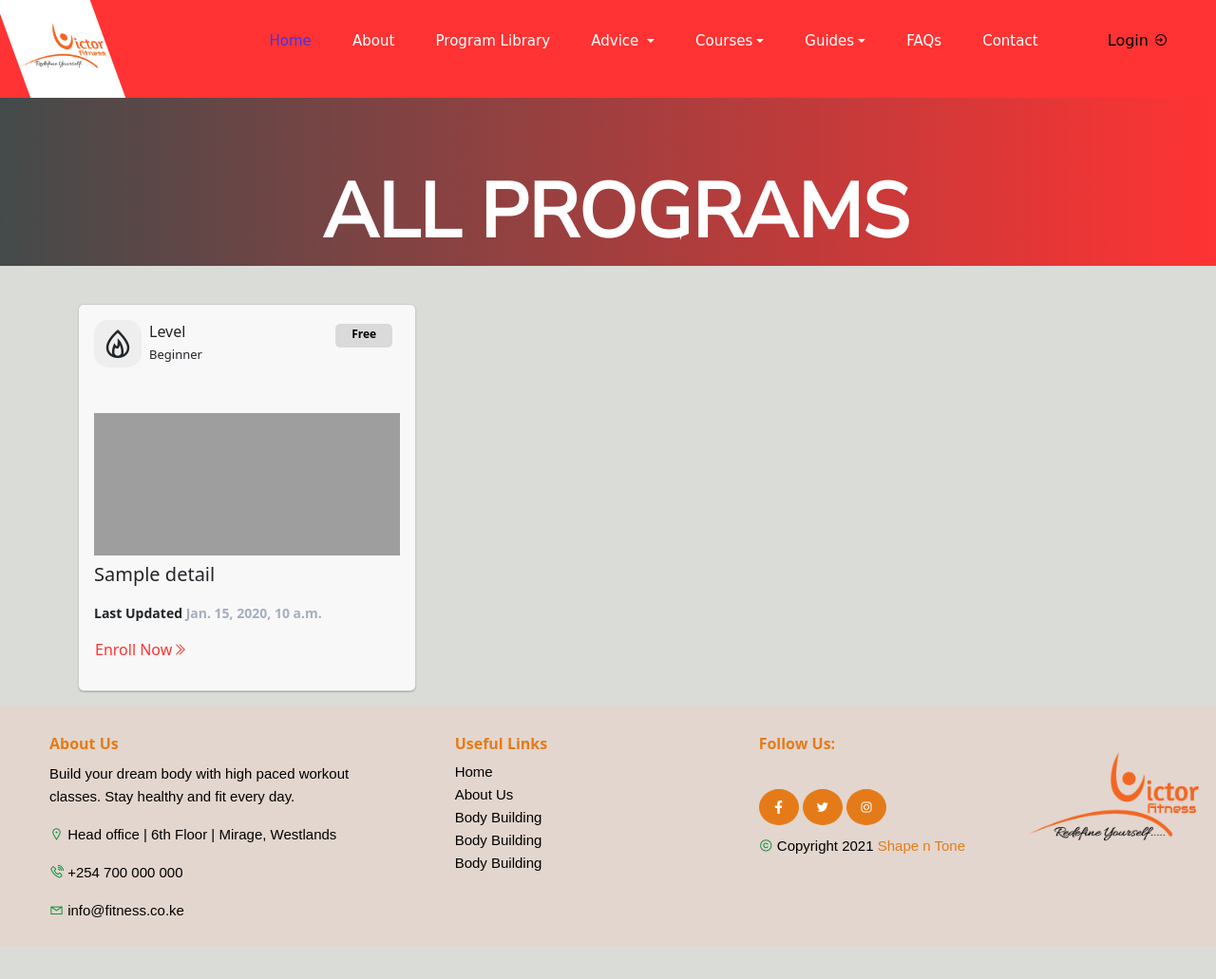
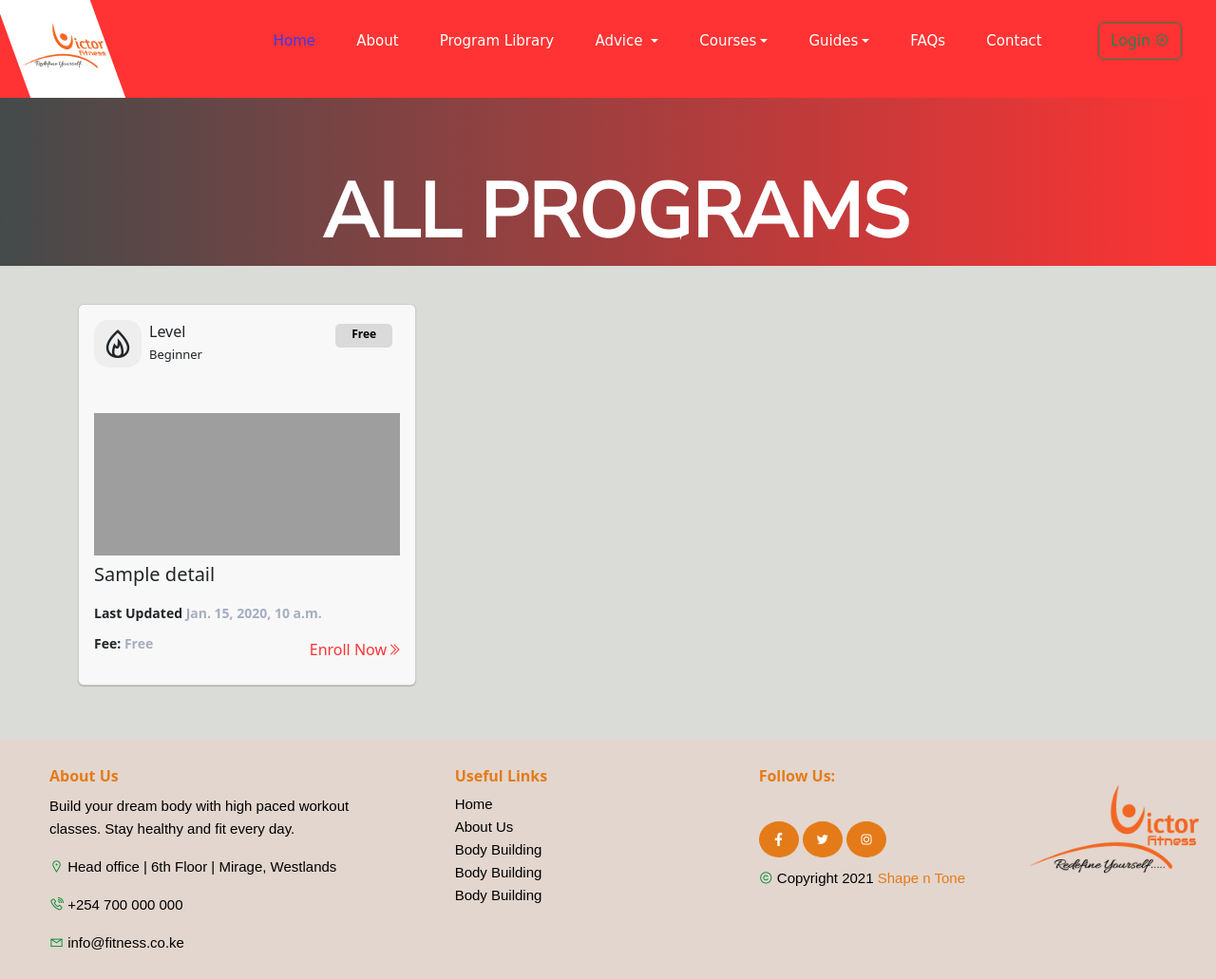
Before and after one commit to KobbyTechnologies/VictorFitness, a Django app: page /programs in a window 1280 px wide. Shown: the whole page at 95% size. Before the commit the page ends 966 px from the top, so only its background shows below. Run offline with Django 4.2, Linux system fonts and the light colour scheme; tables that the repository leaves empty hold one stand-in row (values such as "Sample post"); parts of the project's set-up code (start-up, migrations or seed data) failed here and were passed over; some libraries are stand-ins or nearby versions; some web fonts are replaced; grey boxes are pictures that could not be loaded.

Commit message:
create django conditions

```diff
--- a/authentication/models.py
+++ b/authentication/models.py
@@ -24,6 +24,7 @@ class MyUserManager(BaseUserManager):
         user.is_admin = True
         user.is_staff = True
         user.is_superuser = True
+        user.is_email_verified = True
         user.save(using=self._db)
         return user
 
--- a/authentication/urls.py
+++ b/authentication/urls.py
@@ -2,7 +2,7 @@ from django.urls import path
 from . import views
 
 urlpatterns = [
-    path('', views.login_request,name="login"),
+    path('login', views.login_request,name="login"),
     path('register', views.register_request,name="register"),
     path('logout', views.logout_request,name="logout"),
     path('activate-user/<uidb64>/<token>',
--- a/landing/templates/main/programs.html
+++ b/landing/templates/main/programs.html
@@ -23,10 +23,10 @@
         <div class="row">
             <div class="col-md-12">
                 <div class="section-header plan-head">
-                    <div class="row">
+                    <div class="row mb-5">
                         {% for res in pro %}
                         <div class="col-md-4 my-2">
-                            <div class="card hover-div p-3 mb-2">
+                            <div class="card hover-div p-3 mb-2 h-100">
                                 <div class="d-flex justify-content-between">
                                     <div class="d-flex flex-row align-items-center">
                                         <div class="icon"> <i class="las la-burn"></i> </div>
@@ -48,10 +48,25 @@
                                                     {{res.last_update}}</span>
                                             </span>
                                         </div>
-                                        <div class=" my-2 links" style="display: inline-block;">
+                                        <div class=" my-2 links">
+                                            {% if 'Free' in res.status%}
+                                            <span class="text1">Fee: <span class="text2">
+                                                    Free</span>
+                                            </span>
                                             <a href="{% url 'details' res.id %}" type="button" class="btn">Enroll Now<i
                                                     class="las la-angle-double-right"></i>
                                             </a>
+
+                                            {% else %}
+                                            <span class="text1">Fee: <span class=" text2">
+                                                    Kshs {{res.price}}</span>
+
+                                            </span>
+                                            <a href="{% url 'login' %}" type="button" class="btn">Enroll Now<i
+                                                    class="las la-angle-double-right"></i>
+                                            </a>
+                                            {% endif %}
+
                                         </div>
                                     </div>
                                 </div>
--- a/landing/templates/navbar.html
+++ b/landing/templates/navbar.html
@@ -39,8 +39,8 @@
                 <li class="nav-item"><a class="nav-link" href="#"> FAQs</a></li>
                 <li class="nav-item"><a class="nav-link" href="#"> Contact</a></li>
                 <form class="d-flex">
-                    <button class="btn btn-outline-success mx-4" type="button" data-bs-toggle="modal"
-                        data-bs-target="#authentication">Login <i class="las la-sign-in-alt"></i></button>
+                    <a href="{% url 'login' %}" class="btn btn-outline-success mx-4" type="button">Login <i
+                            class="las la-sign-in-alt"></i></a>
                 </form>
             </ul>
         </div>
--- a/landing/urls.py
+++ b/landing/urls.py
@@ -6,7 +6,7 @@ from django.conf import settings
 from django.conf.urls.static import static
 
 urlpatterns = [
-    path('landing', views.landing, name="landing"),
+    path('', views.landing, name="landing"),
     path('about', views.about, name="about"),
     path('programs', views.programs, name="programs"),
     path("details/<int:pk>", views.programsDetails,name="details"),
--- a/static/css/landing.css
+++ b/static/css/landing.css
@@ -187,7 +187,7 @@
     color: #222;
 }
 
-.plan-card:hover.plan-card button {
+.plan-card:hover.plan-card a {
     background: var(--main);
     border: 1px solid var(--main);
 }
@@ -220,7 +220,7 @@
     padding-top: .4rem;
 }
 
-.plan-card button {
+.plan-card a {
     background: var(--light-dark);
     color: white;
     text-transform: uppercase;
@@ -446,10 +446,12 @@
 .text2 {
     color: #a5aec0
 }
+
 .links a{
     color:   #ff3333;
-    padding-left:0;
-    margin-left:0;
+    position: absolute;
+    right: 1px;
+
 }
 .mytext{
     padding-right: .4rem;
```
Also changed, not shown: landing/templates/main/landing.html (+3 -45 lines), 4 other files.
